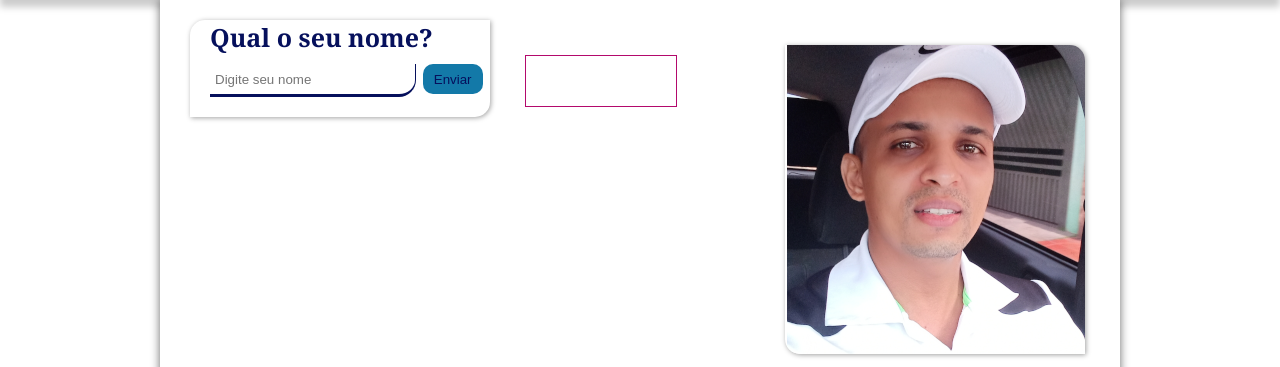
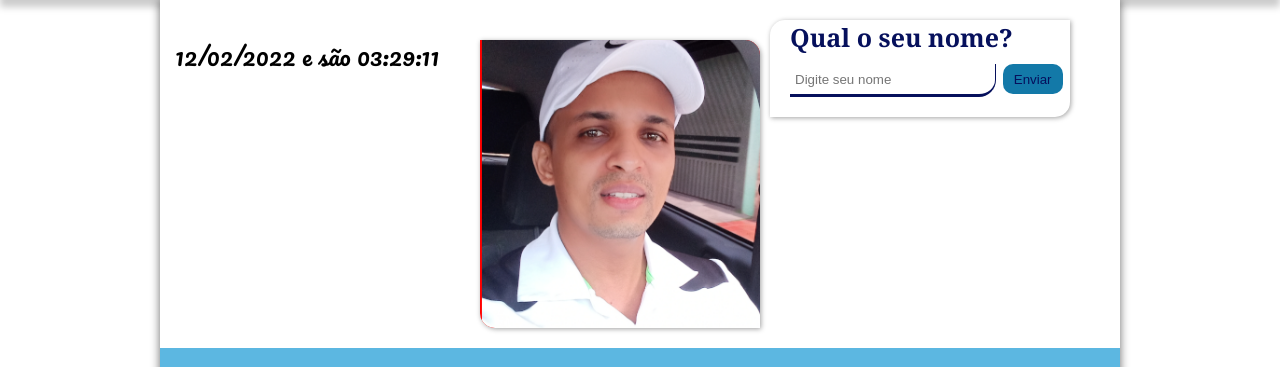
Before and after one commit to Marcos458/myRepository, a plain HTML site: page index.html in a window 1280 px wide. Shown: the part 188-555 px from the top of the page. Drawn offline with Linux system fonts and the light colour scheme; a script that the page names is missing.

Commit message:
atualiçao05

```diff
--- a/estilo/styleInicio.css
+++ b/estilo/styleInicio.css
@@ -11,6 +11,8 @@
     --cor4:#1379A8;
     --cor5:#06105C;
     --cor6:#85ABDF;
+
+    --font1:'Pacifico', cursive, sans-serif;
 }
 
 
@@ -61,12 +63,7 @@ nav  {
     width: 100%;
 
 }
-input[type="checkbox"] {
-    display: none;
-}
-label{
-    display: none;
-}
+
 
 nav a {
     color: var(--cor1);
@@ -85,7 +82,7 @@ nav a:hover {
 
 main {
     background-color: white;
-    min-width: 280px;
+    min-width: 320px;
     max-width: 960px;
     margin: auto;
     margin-bottom: 30px;
@@ -94,7 +91,7 @@ main {
     box-shadow: 0px 0px 10px rgba(0, 0, 0, 0.582);
     border-bottom-right-radius: 10px;
     border-bottom-left-radius: 10px;
-    clear: both;
+    position:relative;
 }
 
 
@@ -102,7 +99,7 @@ main {
     box-shadow: 2px 2px 6px rgba(0, 0, 0, 0.301);
     border-bottom-left-radius: 13px;
     border-top-right-radius: 13px;
-    min-width: 300px;
+    min-width: 320px;
     max-width: 1000px;
     background-color: white;
     height: auto;
@@ -112,7 +109,7 @@ main {
     list-style: none;
     text-decoration: none;
     margin: 8px 0px 8px 15px;
-    position:relative;
+
 }
 
 #container-a {
@@ -123,27 +120,32 @@ main {
     height: auto;
     min-width: 300px;
     max-width: 1000px;
-    margin-left: 30px;
-    float: left;
-    clear: both;
+    display: inline-block;
+
 }
 #img {
-    margin:25px 35px;
-    float: right;
-    position:relative;
-
+    float: left;
+    position: relative;
+    width: 280px;
+    margin: 20px 10px;
 }
 img{
+    position: relative;
+    width: 280px;
+    background-color: red;
     border-bottom-left-radius: 15px;
     border-top-right-radius: 15px;
     box-shadow: 1px 1px 5px rgba(0, 0, 0, 0.377);
+    float:left;
+
 }
 #dataHora {
-    height: 50px;
-    width: 150px;
-    border: rgb(179, 9, 108) 1px solid;
+
+    width: 280px;
     float: left;
-    margin: 35px;
+    margin: 15px;
+    font-family: var(--font1);
+
 }
 section {
     background-color: var(--cor1);
@@ -270,7 +272,7 @@ h1#saudacao {
     margin-bottom: 1px;
     margin-top: 3px;
     margin-left: 15px;
-    padding-bottom: px;
+
 }
 .p1{
     margin-top: 1px;
--- a/index.html
+++ b/index.html
@@ -24,6 +24,9 @@
         </ul>
     </nav>
     <main>
+        <div id="dataHora">
+
+        </div>
         <div id="container-a">
 
             <h1 id="saudacao">Qual o seu nome?</h1>
@@ -32,15 +35,16 @@
                 <input type="text" autocomplete="off" placeholder="Digite seu nome" class="bt"  id="nome" required>
                 <input type="submit" id="bto" value="Enviar" onclick=verificar();>
             </form>
+            <div id="res"></div>
         </div>
+
+
 
         <div id="img">
             <img src="imagens/img-marcos-pequena.png" alt="">
         </div>
 
-        <div id="dataHora">
 
-        </div>
 
         <section>
             <div id="container-b">
@@ -56,12 +60,7 @@
                 </ul>
             </div>
         </section>
-        <script>
-           // window.alert('Seja bem vindo!')
-           //var nome = window.prompt('Qual e o seu nome')//pergunta///. comentario em javaScript
-            //window.alert('É um grande prazer te ver por aqui ' + nome +'!')//responde
-            //document.write(`Olá <strong>${nome}</strong><br> Fico feliz em te ver por aqui!`) // imprime conteudo no corpo da página
-        </script>
+
     </main>
 
     <footer>
--- a/script-JS/script.js
+++ b/script-JS/script.js
@@ -30,3 +30,6 @@ function verificar() {
     pess.focus()
 
 }
+
+const bt = document.querySelector('#bto')
+    bt.addEventListener('submit');
--- /dev/null
+++ b/script-JS/visitante.js
@@ -0,0 +1,5 @@
+var data = document.querySelector("#dataHora")
+var a = new Date()
+var Data = (a.toLocaleDateString("pt-BR"))
+var hora = (a.toLocaleTimeString("pt-BR"))
+data.textContent = `${Data} e são ${hora}`
```
